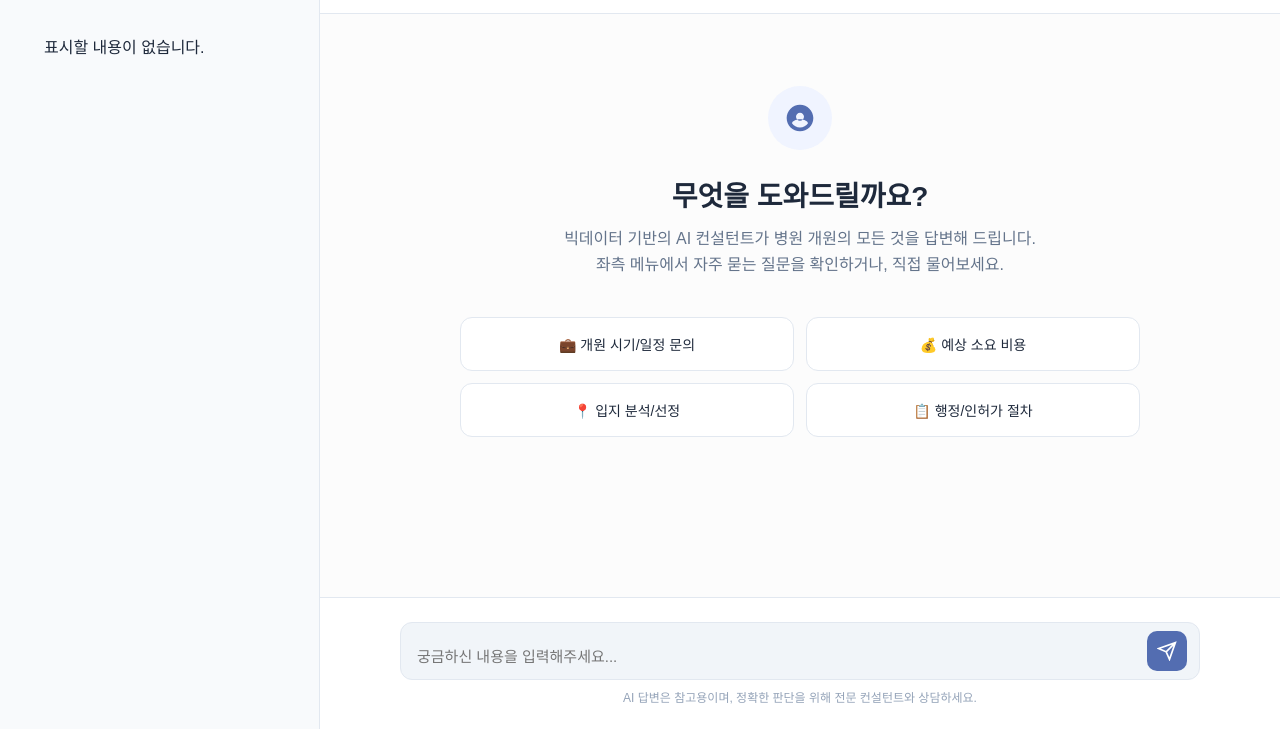
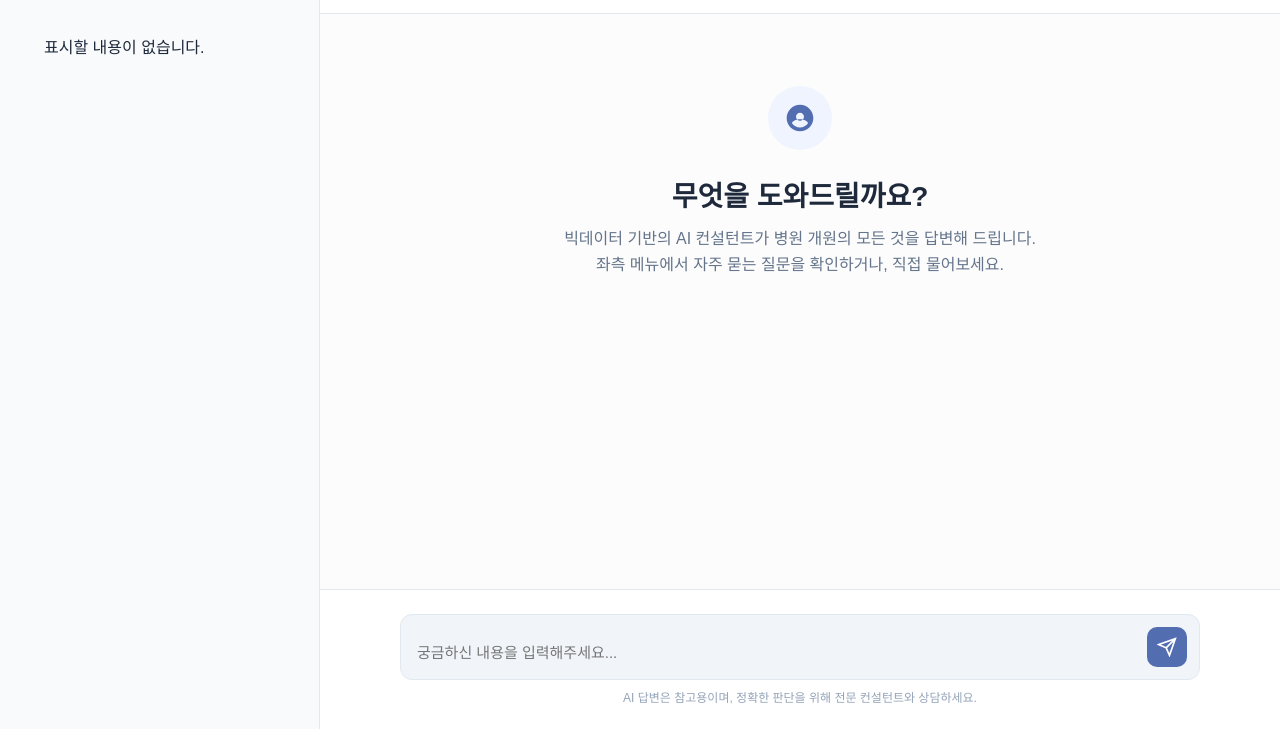
Before and after one commit to shinjeongyong-wq/Chatbot, a plain HTML site: page index.html in a window 1280 px wide. Shown: the part 71-800 px from the top of the page. Drawn offline with Linux system fonts and the light colour scheme; no server answers; a web font is replaced by a local one.

Commit message:
Remove suggestion buttons, fix input padding

```diff
--- a/index.html
+++ b/index.html
@@ -364,7 +364,7 @@
             background: var(--surface-secondary);
             border: 1px solid var(--border-color);
             border-radius: 12px;
-            padding: 8px 12px;
+            padding: 12px 12px;
             transition: border-color 0.2s;
         }
 
@@ -807,11 +807,8 @@
                     <h2>무엇을 도와드릴까요?</h2>
                     <p>빅데이터 기반의 AI 컨설턴트가 병원 개원의 모든 것을 답변해 드립니다.<br>좌측 메뉴에서 자주 묻는 질문을 확인하거나, 직접 물어보세요.</p>
 
-                    <div class="suggested-questions">
-                        <button class="suggestion-chip" data-question="개원 준비는 언제부터 시작해야 하나요?">💼 개원 시기/일정 문의</button>
-                        <button class="suggestion-chip" data-question="개원 비용은 얼마나 드나요?">💰 예상 소요 비용</button>
-                        <button class="suggestion-chip" data-question="입지 선정 시 주의할 점은?">📍 입지 분석/선정</button>
-                        <button class="suggestion-chip" data-question="인허가 절차를 알려주세요">📋 행정/인허가 절차</button>
+                    <div class="suggested-questions" style="display: none;">
+                        <!-- 버튼 제거됨 -->
                     </div>
                 </div>
             </div>
```
